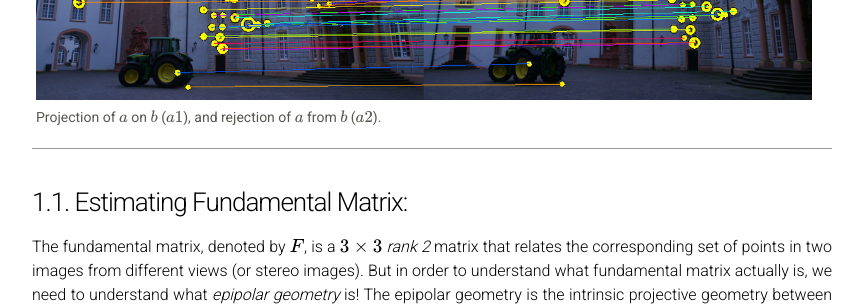
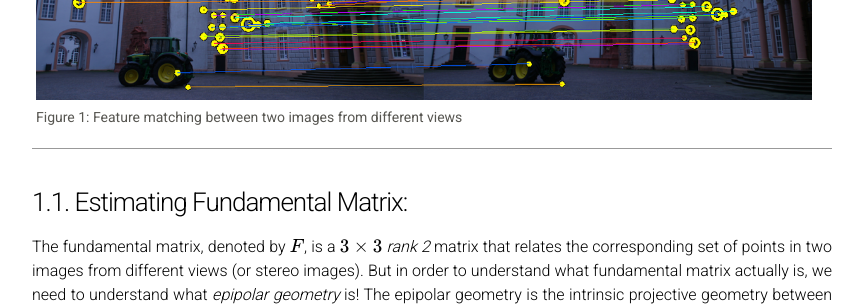
Before and after one commit to cmsc426/cmsc426.github.io, a Jekyll site: the page built from SfM.md, in a window 1280 px wide and 1400 px high, scrolled down 1233 px. Shown: the part 154-460 px from the top of the window, without its empty margins (208-1072 px from the left). Built offline with Jekyll 4.4.1, drawn with Linux system fonts in a browser that asks for light colours; formulas are drawn with MathJax 3; some of the changed text lies outside the part shown.

Commit message:
Update SfM.md

```diff
--- a/SfM.md
+++ b/SfM.md
@@ -46,7 +46,7 @@
 <div class="fig fighighlight">
   <img src="/assets/sfm/featmatch.png" width="100%">
   <div class="figcaption">
-    Projection of \(a\) on \(b\) (\(a1\)), and rejection of \(a\) from \(b\) (\(a2\)).
+    Figure 1: Feature matching between two images from different views
   </div>
   <div style="clear:both;"></div>
 </div>
@@ -64,12 +64,12 @@
 <div class="fig fighighlight">
   <img src="/assets/sfm/epipole1.png"  width="120%">
   <div class="figcaption">
- 	Caption goes here.
+ 	Figure 2(a): Caption goes here.
   </div>
-
+<br>
   <img src="/assets/sfm/epipole2.png"  width="120%">
   <div class="figcaption">
-  	Caption goes here.
+  	Figure 2(b): Caption goes here.
   </div>
 </div>
 
@@ -95,6 +95,7 @@
 
 
 $$x_i x'_i f_{11} + x_i y'_i f_{21} + x_i f_{31} + y_i x'_i f_{12} + y_i y'_i f_{22} + y_i f_{32} +  x'_i f_{13} + y'_i f_{23} + f_{33}=0$$
+<br>
 
 Simplifying for $$m$$ correspondences,
 
@@ -112,7 +113,7 @@
 <div class="fig fighighlight">
   <img src="/assets/sfm/FMatrixRank.png"  width="120%">
   <div class="figcaption">
- 	Algorithm 1: F Matrix: Rank 3 vs Rank 2 comparison
+ 	Figure 3: F Matrix: Rank 3 vs Rank 2 comparison
   </div>
   <div style="clear:both;"></div>
 </div>
@@ -134,14 +135,12 @@
 Below is the pseduo-code that returns the $$\mathbf{F}$$ matrix for a set of matching corresponding points (computed using SIFT) which maximizes the number of inliers.
 
 <div class="fig fighighlight">
-  <img src="/assets/sfm/ransac.png"  width="120%">
+  <img src="/assets/sfm/ransac.png"  width="100%">
   <div class="figcaption">
  	Algorithm 1: Get Inliers RANSAC
   </div>
   <div style="clear:both;"></div>
 </div>
-
-
 
 
 ### 2. Estimate *Essential Matrix* from Fundamental Matrix:
@@ -181,7 +180,7 @@
 ### 5. Perspective-$$n$$-Points:
 
 <div class="fig fighighlight">
-  <img src="/assets/sfm/pnpransac.png"  width="120%">
+  <img src="/assets/sfm/pnpransac.png"  width="100%">
   <div class="figcaption">
  	Algorithm 2: PnP RANSAC
   </div>
@@ -200,7 +199,7 @@
 ### 7. Summary:
 Here is the following summary of the entire _traditional SfM_ pipeline:
 <div class="fig fighighlight">
-  <img src="/assets/sfm/summary.png"  width="120%">
+  <img src="/assets/sfm/summary.png"  width="100%">
   <div class="figcaption">
  	Algorithm 3: Structure from Motion pipeline
   </div>
```
